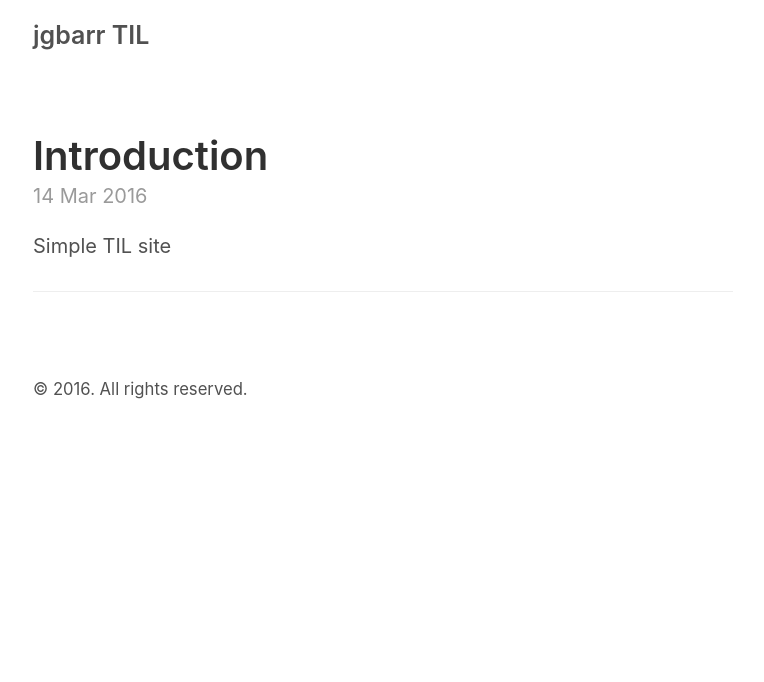
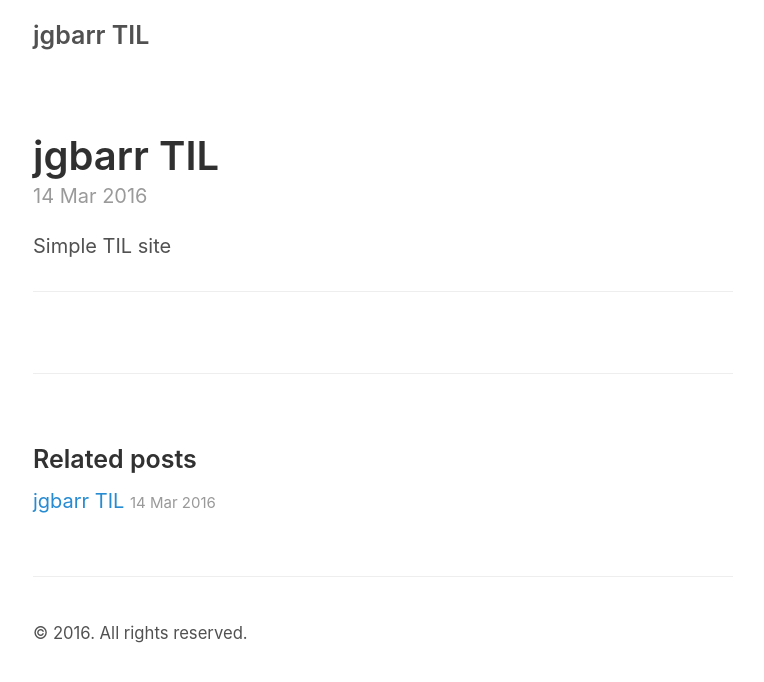
Before and after one commit to jgbarr/jgbarr.github.io, a Jekyll site: the page built from _posts/2016-03-14-introduction.md, in a window 1280 px wide. Shown: the top 682 px of the page, without its empty margins (257-1021 px from the left). Built offline with Jekyll 4.4.1, drawn with Linux system fonts in a browser that asks for light colours.

Commit message:
another post

```diff
--- a/_posts/2016-03-14-introduction.md
+++ b/_posts/2016-03-14-introduction.md
@@ -1,6 +1,6 @@
 ---
 layout: post
-title: Introduction
+title: jgbarr TIL
 ---
 
 Simple TIL site
```
Also changed, not shown: _posts/2016-03-14-first.md (added, +8 -0 lines).
